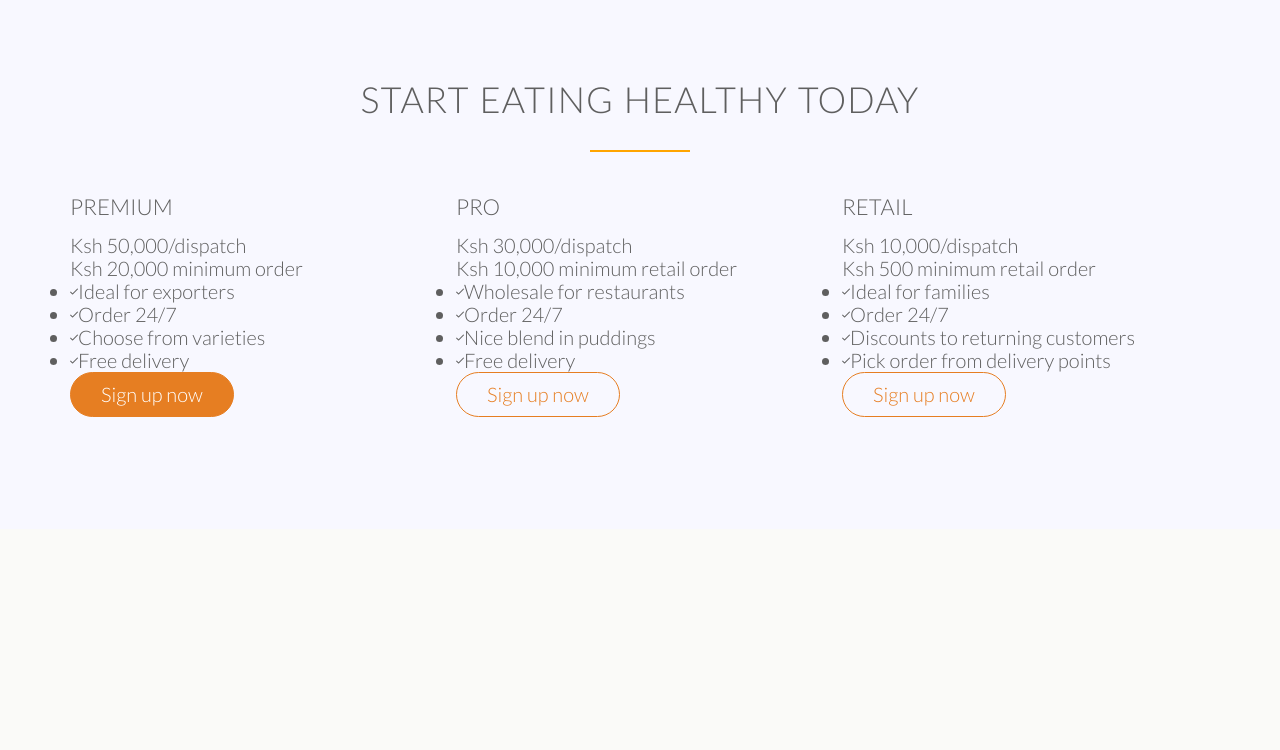
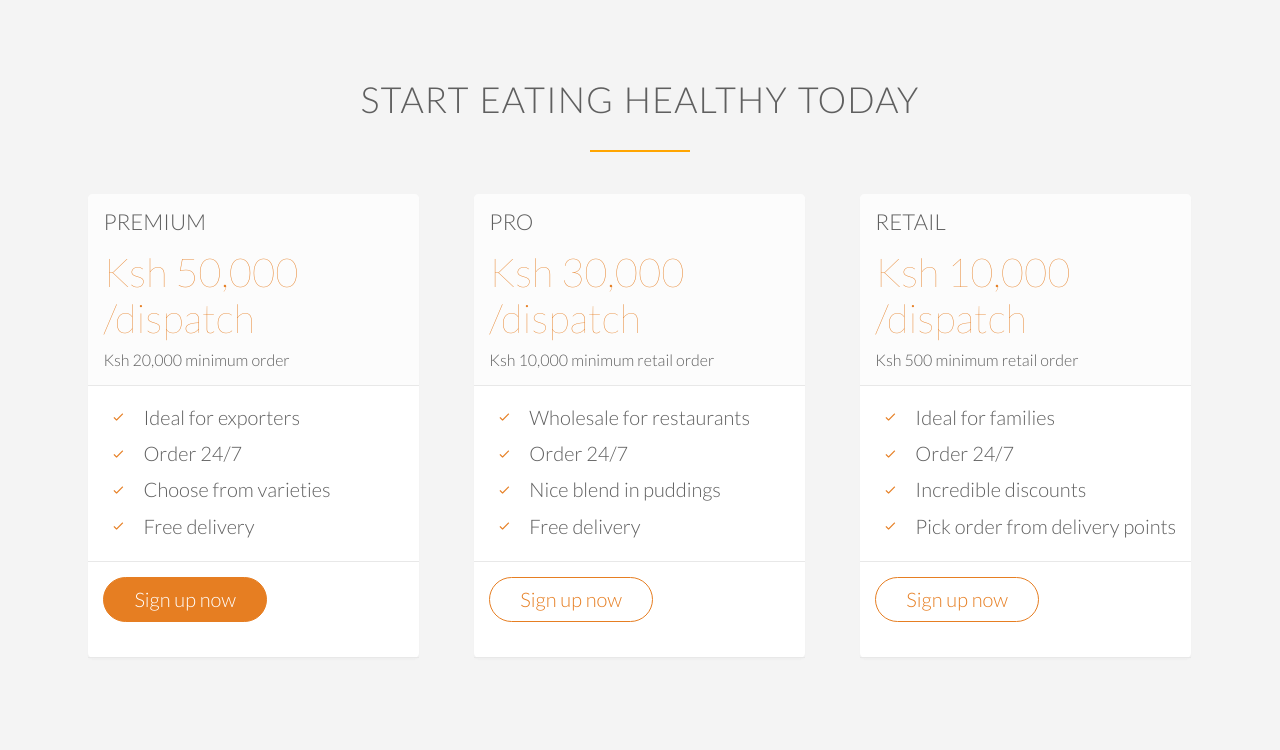
Before and after one commit to appwebtech/Mango_Business, a PHP site: page / in a window 1280 px wide. Shown: the part 3955-4705 px from the top of the page. Before the commit the page ends 4372 px from the top, so only its background shows below. Run offline with PHP 8.4, Linux system fonts and the light colour scheme; some web fonts are replaced.

Commit message:
Finish Sign-up Section

```diff
--- a/index.html
+++ b/index.html
@@ -304,15 +304,15 @@
 			<div class="plan-box">
 				<div>
 					<h3>Premium</h3>
-					<p class="plan-price">Ksh 50,000/dispatch</p>
+					<p class="plan-price">Ksh 50,000 <span>/dispatch</span></p>
 					<p class="plan-price-order">Ksh 20,000 minimum order</p>
 				</div>
 				<div>
 					<ul>
-						<li><i class="ion-ios-checkmark-empty"></i>Ideal for exporters</li>
-						<li><i class="ion-ios-checkmark-empty"></i>Order 24/7</li>
-						<li><i class="ion-ios-checkmark-empty"></i>Choose from varieties</li>
-						<li><i class="ion-ios-checkmark-empty"></i>Free delivery</li>
+						<li><i class="ion-ios-checkmark-empty icon-ndogo"></i>Ideal for exporters</li>
+						<li><i class="ion-ios-checkmark-empty icon-ndogo"></i>Order 24/7</li>
+						<li><i class="ion-ios-checkmark-empty icon-ndogo"></i>Choose from varieties</li>
+						<li><i class="ion-ios-checkmark-empty icon-ndogo"></i>Free delivery</li>
 					</ul>
 				</div>
 				<div>
@@ -324,15 +324,15 @@
 			<div class="plan-box">
 				<div>
 					<h3>Pro</h3>
-					<p class="plan-price">Ksh 30,000/dispatch</p>
+					<p class="plan-price">Ksh 30,000 <span>/dispatch</span></p>
 					<p class="plan-price-order">Ksh 10,000 minimum retail order </p>
 				</div>
 				<div>
 					<ul>
-						<li><i class="ion-ios-checkmark-empty"></i>Wholesale for restaurants</li>
-						<li><i class="ion-ios-checkmark-empty"></i>Order 24/7</li>
-						<li><i class="ion-ios-checkmark-empty"></i>Nice blend in puddings</li>
-						<li><i class="ion-ios-checkmark-empty"></i>Free delivery</li>
+						<li><i class="ion-ios-checkmark-empty icon-ndogo"></i>Wholesale for restaurants</li>
+						<li><i class="ion-ios-checkmark-empty icon-ndogo"></i>Order 24/7</li>
+						<li><i class="ion-ios-checkmark-empty icon-ndogo"></i>Nice blend in puddings</li>
+						<li><i class="ion-ios-checkmark-empty icon-ndogo"></i>Free delivery</li>
 					</ul>
 				</div>
 				<div>
@@ -344,15 +344,15 @@
 			<div class="plan-box">
 				<div>
 					<h3>Retail</h3>
-					<p class="plan-price">Ksh 10,000/dispatch</p>
+					<p class="plan-price">Ksh 10,000 <span>/dispatch</span></p>
 					<p class="plan-price-order">Ksh 500 minimum retail order </p>
 				</div>
 				<div>
 					<ul>
-						<li><i class="ion-ios-checkmark-empty"></i>Ideal for families</li>
-						<li><i class="ion-ios-checkmark-empty"></i>Order 24/7</li>
-						<li><i class="ion-ios-checkmark-empty"></i>Discounts to returning customers</li>
-						<li><i class="ion-ios-checkmark-empty"></i>Pick order from delivery points</li>
+						<li><i class="ion-ios-checkmark-empty icon-ndogo"></i>Ideal for families</li>
+						<li><i class="ion-ios-checkmark-empty icon-ndogo"></i>Order 24/7</li>
+						<li><i class="ion-ios-checkmark-empty icon-ndogo"></i>Incredible discounts</li>
+						<li><i class="ion-ios-checkmark-empty icon-ndogo"></i>Pick order from delivery points</li>
 					</ul>
 				</div>
 				<div>
--- a/resources/css/style.css
+++ b/resources/css/style.css
@@ -412,3 +412,57 @@ cite img {
 	margin-right: 10px;
 	vertical-align: middle;
 }
+
+/* ---------------  Sign up -------------- */
+
+
+.section-plans {
+	background-color: #f4f4f4;
+}
+
+.plan-box {
+	background-color: #fff;
+	border-radius: 5px;
+	width: 90%;
+	margin-left: 5%;
+	box-shadow: 0 2px 2px #efefef;
+}
+
+.plan-box div {
+	padding: 15px;
+	border-bottom: 1px solid #e8e8e8;
+}
+.plan-box div:first-child {
+	background-color: #fcfcfc;
+	border-top-left-radius: 5px;
+	border-top-right-radius: 5px;
+}
+
+.plan-box div:last-child {
+	text-align: center
+	border: 0;
+}
+
+.plan-price {
+	font-size: 200%;
+	margin-bottom: 10px;
+	font-weight: 100;
+	color: #e67e22;
+}
+
+.plan-price-order span {
+	font-size: 30%;
+	font-weight: 200;
+}
+
+.plan-price-order {
+	font-size: 80%;
+}
+
+.plan-box ul {
+	list-style: none;
+}
+
+.plan-box ul li {
+	padding: 5px 0;
+}
```
